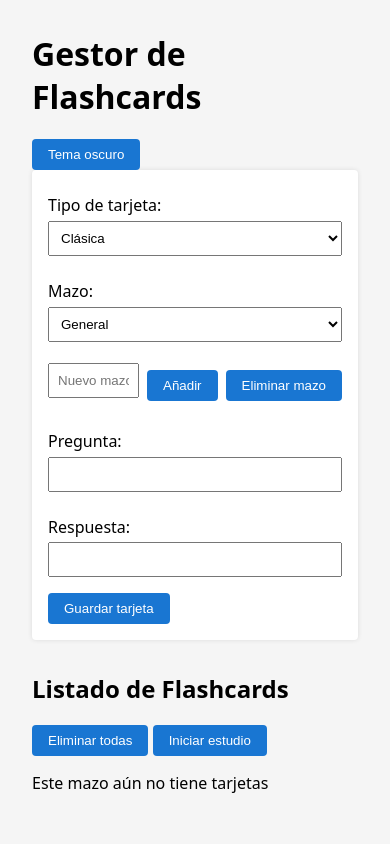
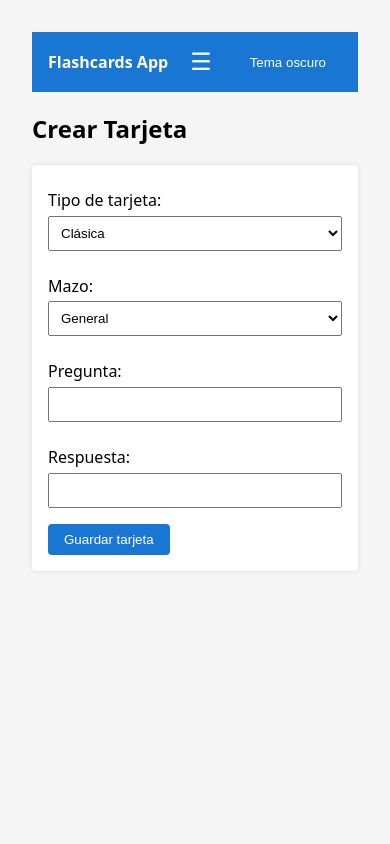
Before and after one commit to Calatias7/Proyecto_V1, a PHP site: page / in a window 390 px wide. Run offline with PHP 8.4, Linux system fonts and the light colour scheme.

Commit message:
Add responsive navbar with theme toggle

```diff
--- a/index.html
+++ b/index.html
@@ -7,10 +7,25 @@
     <link rel="stylesheet" href="style.css">
 </head>
 <body>
+    <nav class="navbar">
+        <div class="nav-brand">Flashcards App</div>
+        <button class="menu-toggle">☰</button>
+        <ul class="nav-links">
+            <li class="dropdown">
+                <a href="#" id="creation-btn">Creación</a>
+                <ul class="dropdown-menu">
+                    <li><a href="#" id="nav-create-card">Carta</a></li>
+                    <li><a href="#" id="nav-create-deck">Mazo</a></li>
+                </ul>
+            </li>
+            <li><a href="#" id="nav-view-decks">Ver Mazos</a></li>
+        </ul>
+        <button id="toggle-theme" type="button">Tema oscuro</button>
+    </nav>
+
     <div class="container">
-    <h1>Gestor de Flashcards</h1>
-    <button id="toggle-theme" type="button">Tema oscuro</button>
-
+        <section id="card-section" class="view">
+            <h2>Crear Tarjeta</h2>
             <form id="flashcard-form">
                 <label for="type">Tipo de tarjeta:</label>
                 <select id="type" name="type">
@@ -19,20 +34,29 @@
                 </select>
                 <label for="deck">Mazo:</label>
                 <select id="deck" name="deck"></select>
+                <div id="dynamic-fields"></div>
+                <button type="submit">Guardar tarjeta</button>
+            </form>
+        </section>
+
+        <section id="deck-section" class="view hidden">
+            <h2>Gestionar Mazos</h2>
+            <label for="deck-manage">Mazo actual:</label>
+            <select id="deck-manage"></select>
             <div class="new-deck">
                 <input type="text" id="new-deck" placeholder="Nuevo mazo">
                 <button type="button" id="add-deck">Añadir</button>
                 <button type="button" id="delete-deck">Eliminar mazo</button>
             </div>
-        <div id="dynamic-fields"><!-- Campos dinámicos se insertarán aquí --></div>
-        <button type="submit">Guardar tarjeta</button>
-    </form>
+        </section>
 
-    <h2>Listado de Flashcards</h2>
+        <section id="list-section" class="view hidden">
+            <h2>Mazos</h2>
             <button id="clear-all">Eliminar todas</button>
             <button id="study-mode">Iniciar estudio</button>
             <div id="flashcard-list"></div>
             <div id="study-container" class="hidden"></div>
+        </section>
     </div>
     <script type="module" src="src/app.js"></script>
 </body>
--- a/src/app.js
+++ b/src/app.js
@@ -3,6 +3,63 @@ import { loadDecks, saveDecks, renderDeckOptions, addDeck, deleteDeck } from './
 
 // Índice de tarjeta en modo edición, null si se está creando una nueva
 let editingIndex = null;
+
+function ensureDefaultDeck() {
+    const data = localStorage.getItem('decks');
+    let save = false;
+    let decks;
+    if (!data) {
+        decks = ['General'];
+        save = true;
+    } else {
+        try {
+            decks = JSON.parse(data);
+            if (!decks.length) {
+                decks = ['General'];
+                save = true;
+            }
+        } catch (e) {
+            decks = ['General'];
+            save = true;
+        }
+    }
+    if (save) saveDecks(decks);
+}
+
+function updateDeckSelects() {
+    renderDeckOptions();
+    const manageSelect = document.getElementById('deck-manage');
+    const mainSelect = document.getElementById('deck');
+    if (manageSelect && mainSelect) {
+        manageSelect.innerHTML = mainSelect.innerHTML;
+        manageSelect.value = mainSelect.value;
+    }
+}
+
+function showSection(id) {
+    document.querySelectorAll('.view').forEach(s => s.classList.add('hidden'));
+    const section = document.getElementById(id);
+    if (section) section.classList.remove('hidden');
+    if (id === 'list-section') renderList();
+}
+
+function closeMobileMenu() {
+    const links = document.querySelector('.nav-links');
+    if (links) links.classList.remove('show');
+    const dropdown = document.querySelector('.dropdown');
+    if (dropdown) dropdown.classList.remove('open');
+}
+
+function initTheme() {
+    const stored = localStorage.getItem('theme');
+    if (stored === 'dark') {
+        document.body.classList.add('dark');
+    }
+    const btn = document.getElementById('toggle-theme');
+    if (btn) {
+        btn.textContent = document.body.classList.contains('dark') ? 'Tema claro' : 'Tema oscuro';
+    }
+}
 
 // Renderiza el formulario según el tipo de tarjeta seleccionado
 function renderFields(type) {
@@ -88,11 +145,12 @@ function updateClearButton() {
 
 function toggleTheme() {
     const body = document.body;
-    body.classList.toggle('dark');
+    const isDark = body.classList.toggle('dark');
     const btn = document.getElementById('toggle-theme');
     if (btn) {
-        btn.textContent = body.classList.contains('dark') ? 'Tema claro' : 'Tema oscuro';
+        btn.textContent = isDark ? 'Tema claro' : 'Tema oscuro';
     }
+    localStorage.setItem('theme', isDark ? 'dark' : 'light');
 }
 
 let studyQueue = [];
@@ -287,22 +345,53 @@ function renderList() {
 
 // Configura eventos iniciales
 function init() {
+    ensureDefaultDeck();
+    initTheme();
     const typeSelect = document.getElementById('type');
     renderFields(typeSelect.value);
     typeSelect.addEventListener('change', e => renderFields(e.target.value));
     document.getElementById('flashcard-form').addEventListener('submit', addFlashcard);
-    renderDeckOptions();
+    updateDeckSelects();
+
+    const menuToggle = document.querySelector('.menu-toggle');
+    if (menuToggle) {
+        menuToggle.addEventListener('click', () => {
+            const links = document.querySelector('.nav-links');
+            if (links) links.classList.toggle('show');
+        });
+    }
+    const creationBtn = document.getElementById('creation-btn');
+    if (creationBtn) {
+        creationBtn.addEventListener('click', (e) => { e.preventDefault(); document.querySelector('.dropdown').classList.toggle('open'); });
+    }
+    const cardLink = document.getElementById('nav-create-card');
+    if (cardLink) {
+        cardLink.addEventListener('click', (e) => { e.preventDefault(); showSection('card-section'); closeMobileMenu(); });
+    }
+    const deckLink = document.getElementById('nav-create-deck');
+    if (deckLink) {
+        deckLink.addEventListener('click', (e) => { e.preventDefault(); showSection('deck-section'); closeMobileMenu(); });
+    }
+    const viewLink = document.getElementById('nav-view-decks');
+    if (viewLink) {
+        viewLink.addEventListener('click', (e) => { e.preventDefault(); showSection('list-section'); closeMobileMenu(); });
+    }
     const addDeckBtn = document.getElementById('add-deck');
     if (addDeckBtn) {
-        addDeckBtn.addEventListener('click', () => { addDeck(); updateClearButton(); });
+        addDeckBtn.addEventListener('click', () => { addDeck(); updateDeckSelects(); updateClearButton(); });
     }
     const deleteDeckBtn = document.getElementById('delete-deck');
     if (deleteDeckBtn) {
-        deleteDeckBtn.addEventListener('click', () => { deleteDeck(); renderList(); });
+        deleteDeckBtn.addEventListener('click', () => { deleteDeck(); updateDeckSelects(); renderList(); });
     }
     const deckSelect = document.getElementById('deck');
     if (deckSelect) {
         deckSelect.addEventListener('change', updateClearButton);
+        const manage = document.getElementById('deck-manage');
+        if (manage) {
+            deckSelect.addEventListener('change', () => { manage.value = deckSelect.value; });
+            manage.addEventListener('change', () => { deckSelect.value = manage.value; updateClearButton(); });
+        }
     }
     const clearBtn = document.getElementById('clear-all');
     if (clearBtn) {
@@ -316,6 +405,7 @@ function init() {
     if (studyBtn) {
         studyBtn.addEventListener('click', startStudyMode);
     }
+    showSection('card-section');
     renderList();
 }
 
--- a/style.css
+++ b/style.css
@@ -1,25 +1,101 @@
 :root {
-    --bg: #f5f5f5;
+    --bg-color: #f5f5f5;
     --card-bg: #fff;
-    --text: #000;
+    --text-color: #000;
+    --navbar-bg: #1976d2;
 }
 
 body {
     font-family: system-ui, sans-serif;
     margin: 2rem;
-    background-color: var(--bg);
-    color: var(--text);
+    background-color: var(--bg-color);
+    color: var(--text-color);
 }
 
 body.dark {
-    --bg: #333;
+    --bg-color: #333;
     --card-bg: #444;
-    --text: #fff;
+    --text-color: #fff;
+}
+
+nav.navbar {
+    position: sticky;
+    top: 0;
+    display: flex;
+    align-items: center;
+    justify-content: space-between;
+    background-color: var(--navbar-bg);
+    color: #fff;
+    padding: 0.5rem 1rem;
+    z-index: 1000;
+}
+
+.navbar .nav-brand {
+    font-weight: bold;
+}
+
+.navbar .nav-links {
+    list-style: none;
+    display: flex;
+    gap: 1rem;
+    margin: 0;
+    padding: 0;
+}
+
+.navbar a {
+    color: #fff;
+    text-decoration: none;
+}
+
+.dropdown {
+    position: relative;
+}
+
+.dropdown-menu {
+    position: absolute;
+    top: 100%;
+    left: 0;
+    display: none;
+    flex-direction: column;
+    background-color: var(--navbar-bg);
+}
+
+.dropdown.open .dropdown-menu,
+.dropdown:hover .dropdown-menu {
+    display: flex;
+}
+
+.menu-toggle {
+    display: none;
+    background: none;
+    border: none;
+    color: #fff;
+    font-size: 1.5rem;
+}
+
+@media (max-width: 600px) {
+    .navbar .nav-links {
+        position: absolute;
+        top: 100%;
+        left: 0;
+        right: 0;
+        background-color: var(--navbar-bg);
+        flex-direction: column;
+        display: none;
+    }
+
+    .navbar .nav-links.show {
+        display: flex;
+    }
+
+    .menu-toggle {
+        display: block;
+    }
 }
 
 .container {
     max-width: 800px;
-    margin: auto;
+    margin: 1rem auto;
 }
 
 form {
@@ -48,7 +124,7 @@ button {
     cursor: pointer;
     border: none;
     border-radius: 4px;
-    background-color: #1976d2;
+    background-color: var(--navbar-bg);
     color: #fff;
 }
 
```
Lines whose indentation alone changed are shown as unchanged.
